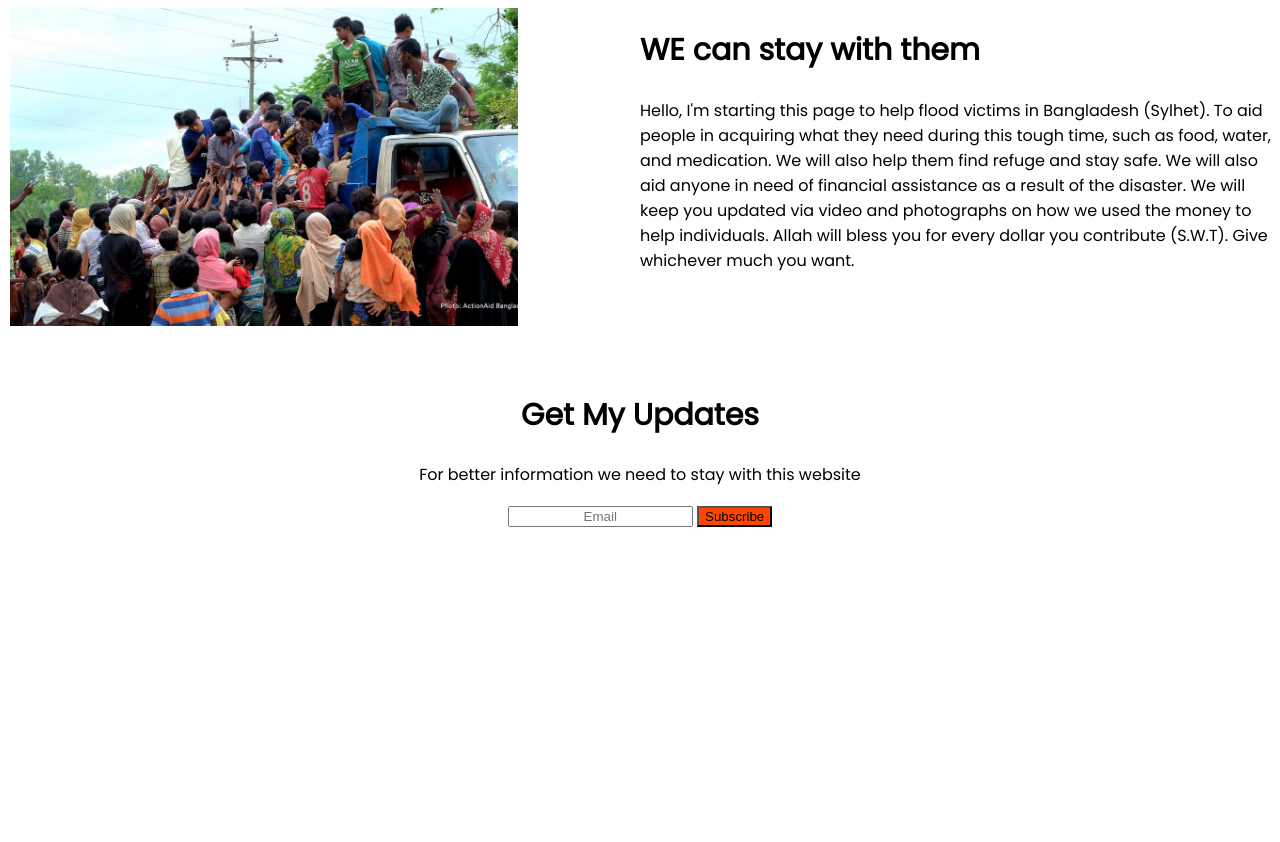
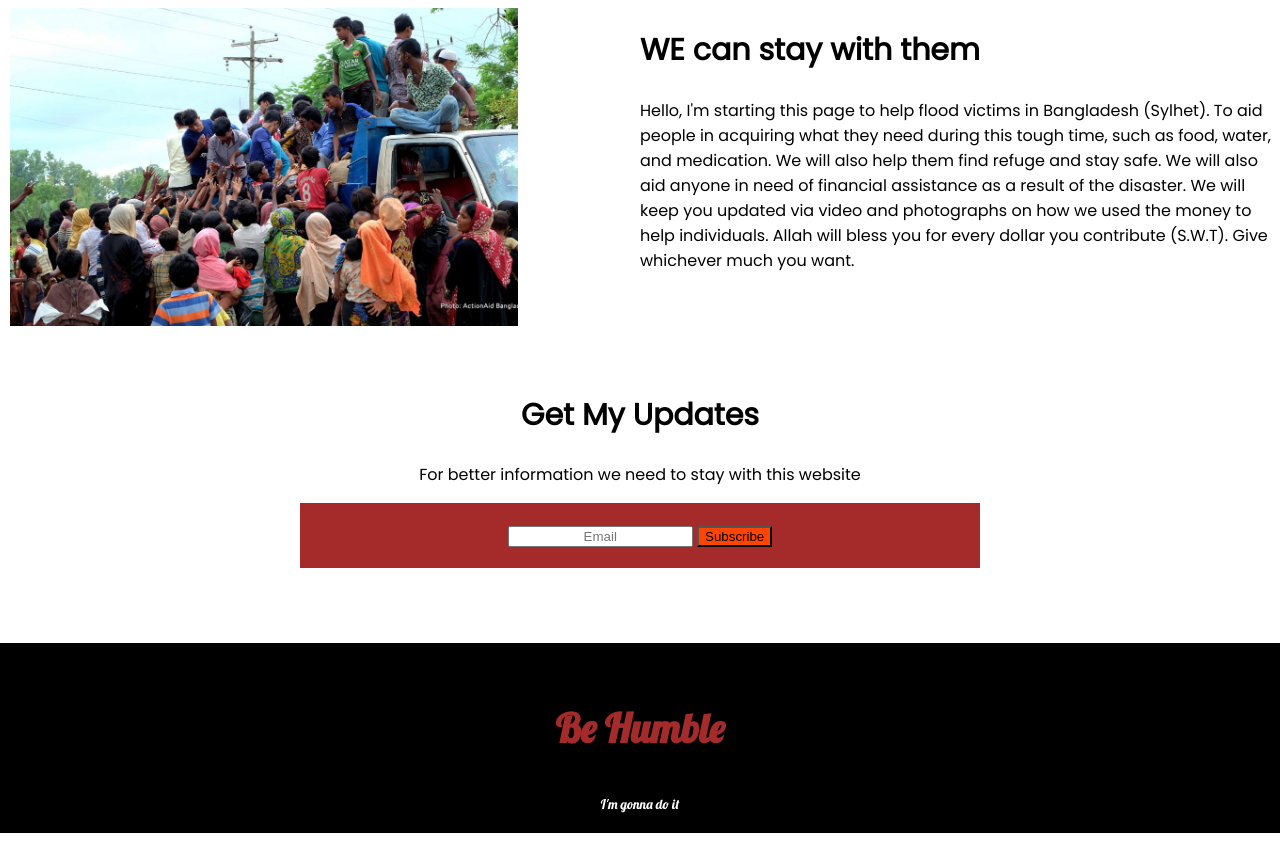
Before and after one commit to hmevan/assingment1-evan, a plain HTML site: page index.html in a window 1280 px wide. Shown: the part 1160-2002 px from the top of the page. Before the commit the page ends 1688 px from the top, so only its background shows below. Drawn offline with Linux system fonts and the light colour scheme.

Commit message:
4th part

```diff
--- a/index.html
+++ b/index.html
@@ -10,6 +10,9 @@
     <link rel="preconnect" href="https://fonts.googleapis.com">
     <link rel="preconnect" href="https://fonts.gstatic.com" crossorigin>
     <link href="https://fonts.googleapis.com/css2?family=Poppins&display=swap" rel="stylesheet">
+    <link rel="preconnect" href="https://fonts.googleapis.com">
+    <link rel="preconnect" href="https://fonts.gstatic.com" crossorigin>
+    <link href="https://fonts.googleapis.com/css2?family=Lobster&display=swap" rel="stylesheet">
     <link rel="stylesheet" href="style.css">
 </head>
 
@@ -87,11 +90,15 @@
             <h1>Get My Updates</h1>
             <p>For better information we need to stay with this website</p>
         </div>
-        <div>
+        <div class="email">
             <input placeholder="Email" type="email">
             <input class="input" type="submit" value="Subscribe">
         </div>
     </section>
-</body>
+</body><br><br><br>
+<footer>
+    <p class="big"><b>Be Humble</b></p>
+    <small>I'm gonna do it</small>
+</footer>
 
 </html>
--- a/style.css
+++ b/style.css
@@ -98,6 +98,14 @@ body {
     background-color: orangered;
 }
 
+.email {
+    background-color: brown;
+    width: 50%;
+    margin: 0 auto;
+    padding: 20px
+}
+
+
 
 input {
     text-align: center;
@@ -107,7 +115,7 @@ li {
     list-style: none;
     display: inline-block;
     padding: 5px 12px;
-    background: rgb(232, 226, 226);
+    background: rgb(233, 139, 139);
     margin: 10px 10px;
 }
 
@@ -119,3 +127,21 @@ ul {
 h1 {
     font-size: 30px;
 }
+
+footer {
+    background-color: black;
+    text-align: center;
+    margin: 0 auto;
+    padding: 20px;
+    font-family: 'Lobster', cursive;
+}
+
+small {
+    padding-bottom: 30px;
+    color: white;
+}
+
+.big {
+    font-size: 40px;
+    color: brown;
+}
```
